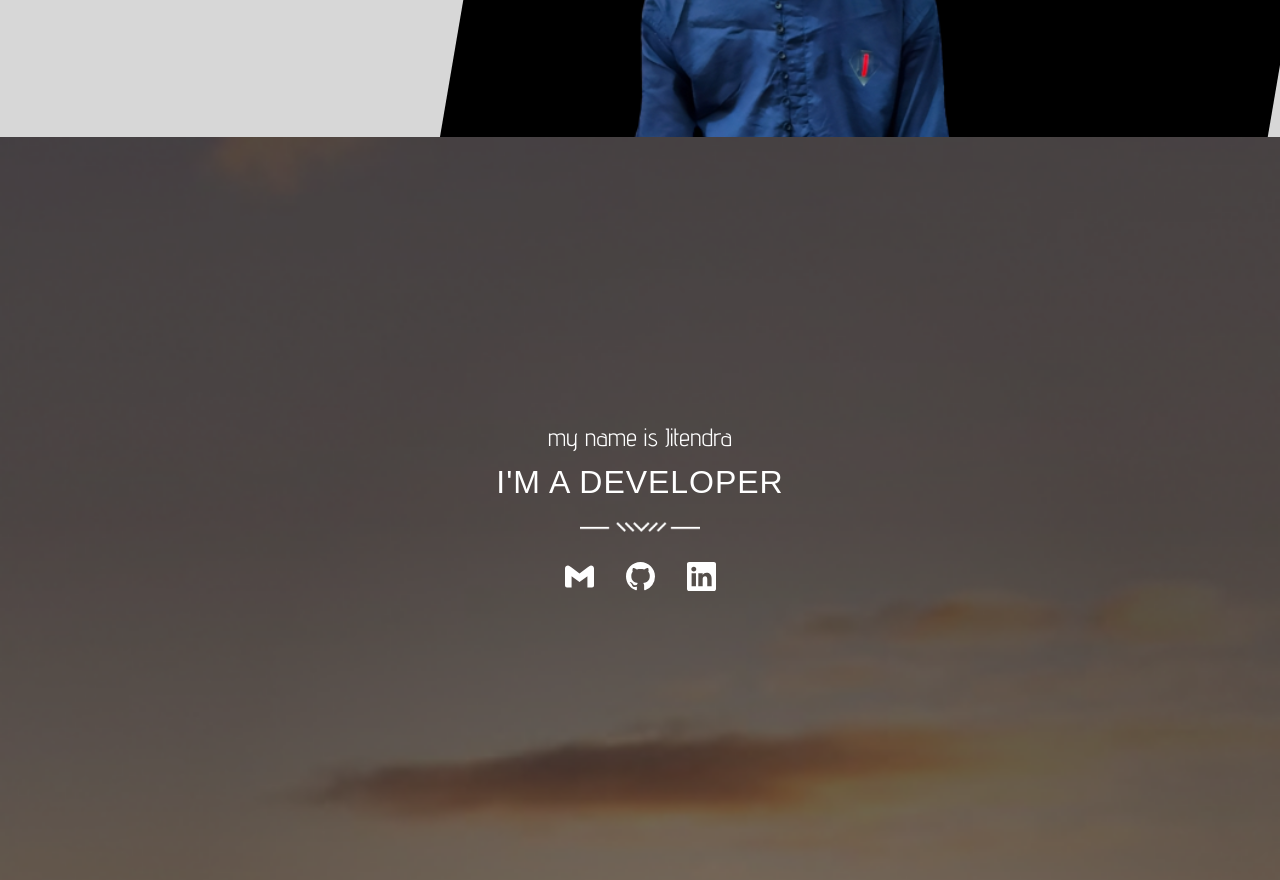
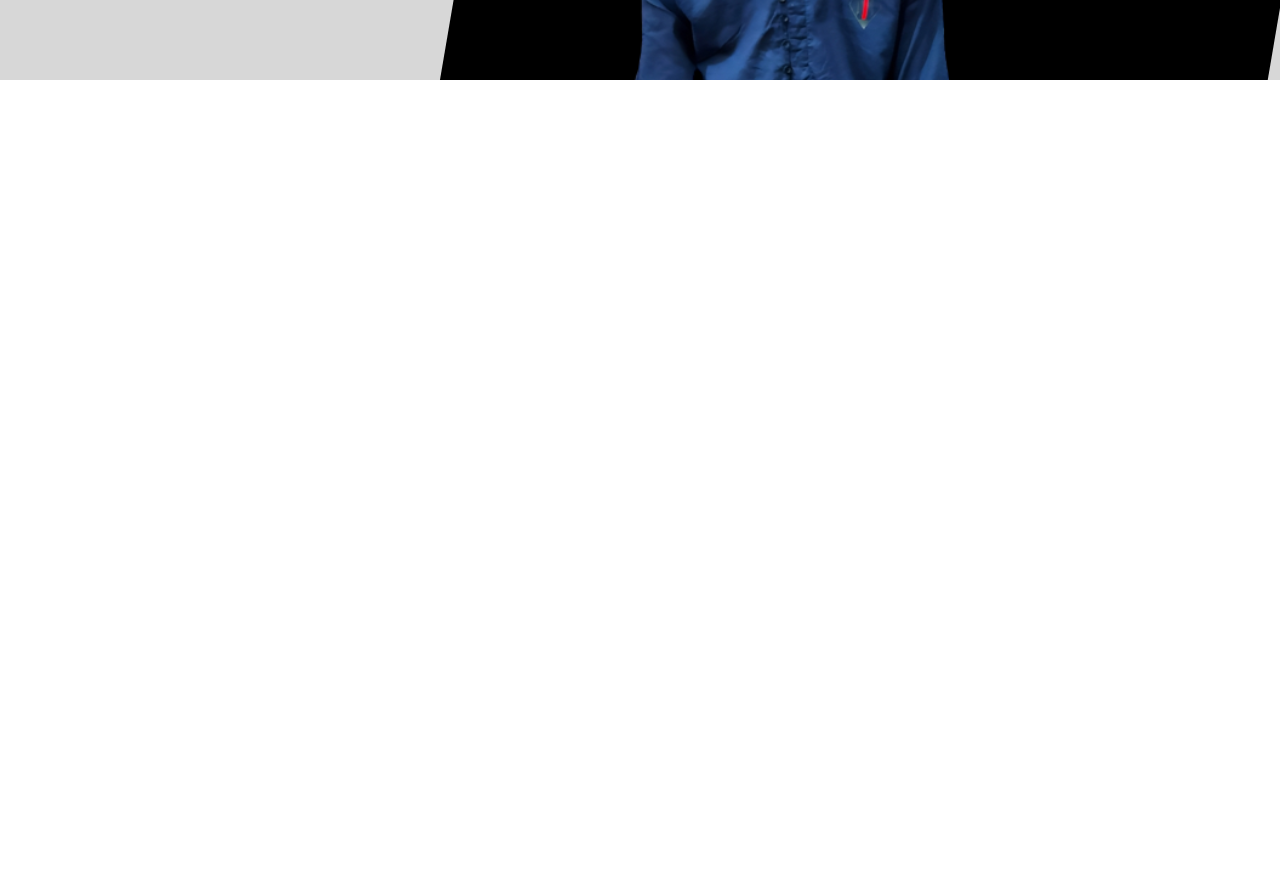
Before and after one commit to jay112298/portfolio, a React (Vite) app: page / in a window 1280 px wide. Shown: the part 720-1600 px from the top of the page. After the commit the page ends 800 px from the top, so only its background shows below. Built offline with nearby package versions, Linux system fonts and the light colour scheme.

Commit message:
Add D none with screen width constraints to hero and Navbar

```diff
--- a/src/components/PhoneNav/PhoneNav.st.js
+++ b/src/components/PhoneNav/PhoneNav.st.js
@@ -16,6 +16,10 @@ export const Navbar = styled.section`
     .collapsable {
         padding-right: 30px;
 
+    }
+
+    @media (min-width: 769px) {
+        display: none;
     }
 
 `
--- a/src/pages/Home/Home.st.js
+++ b/src/pages/Home/Home.st.js
@@ -87,7 +87,6 @@ export const Hero = styled.section`
 `
 
 export const HeroPhone = styled.div`
-    @import url('https://fonts.googleapis.com/css2?family=Advent+Pro&family=Work+Sans:wght@400;600;800&display=swap');
 
     background: url(${heroBg});
     background-size: cover;
@@ -144,4 +143,9 @@ export const HeroPhone = styled.div`
             color: #FFFFFF;
         }
     }
+
+    @media (min-width: 769px) {
+        display: none !important;
+    }
+
 `
```
